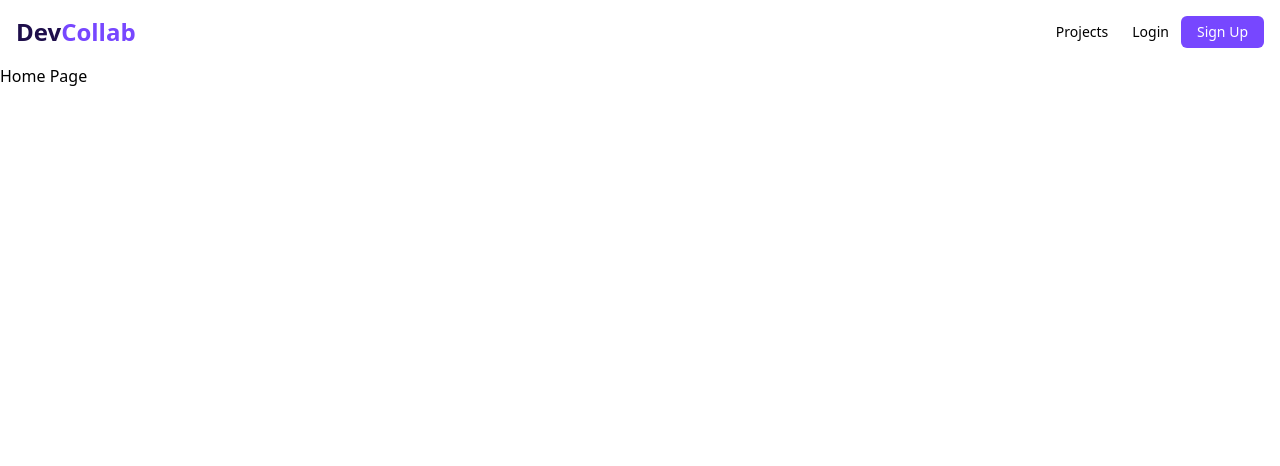
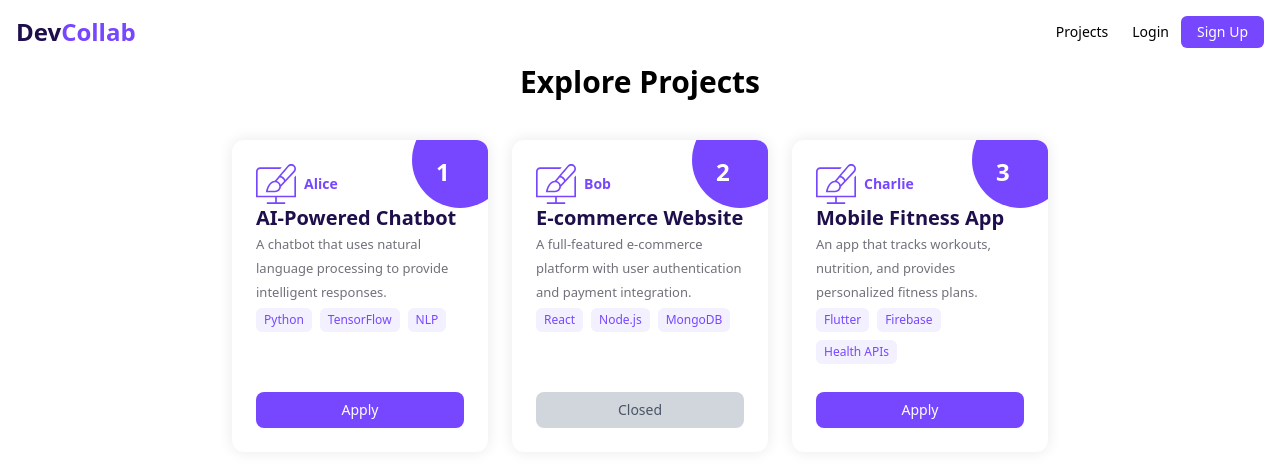
Before and after one commit to AdityaDabgotra/DevCollab, a Next.js app: page / in a window 1280 px wide. Shown: the top 466 px of the page. Built offline with nearby package versions, Linux system fonts and the light colour scheme; no server answers.

Commit message:
project card template created

```diff
--- /dev/null
+++ b/src/app/components/ProjectCard.tsx
@@ -0,0 +1,124 @@
+"use client";
+import axios from "axios";
+import mongoose from "mongoose";
+import { useState } from "react";
+import { toast } from "react-toastify";
+
+type ProjectCardProps = {
+  id: mongoose.Types.ObjectId;
+  index: number;
+  title: string;
+  desc: string;
+  techStack?: string[];
+  owner: string;
+  status?: "open" | "closed";
+};
+
+const ProjectCard = ({
+  id,
+  index,
+  title,
+  desc,
+  owner,
+  techStack,
+  status = "open",
+}: ProjectCardProps) => {
+  const [applied, setApplied] = useState(false);
+  const [loading, setLoading] = useState(false);
+
+  const handleApply = async () => {
+    if (status !== "open" || applied) return;
+
+    try {
+      setLoading(true);
+
+      // const response = await axios.post("/api/apply-project", { projectId: id });
+
+      // if (!response.data.success) {
+      //   toast.error("Failed to apply.");
+      //   return;
+      // }
+
+      setApplied(true);
+      toast.success("Applied Successfully!");
+    } catch (error) {
+      toast.error("Failed to apply. Please try again.");
+    } finally {
+      setLoading(false);
+    }
+  };
+
+  const isClosed = status !== "open";
+
+  return (
+    <div className="w-64 bg-white shadow-[0px_0px_15px_rgba(0,0,0,0.09)] p-6 space-y-3 relative overflow-hidden rounded-xl hover:scale-102 transition-transform duration-300 flex flex-col justify-between">
+      <div>
+        {/* Index bubble */}
+        <div className="w-24 h-24 bg-[#7747ff] rounded-full absolute -right-5 -top-7 flex items-end justify-start">
+          <p className="mb-5 ml-6 text-white text-2xl font-bold">{index}</p>
+        </div>
+
+        {/* Icon + Owner */}
+        <div className="flex items-center gap-2">
+          <div className="fill-[#7747ff] w-10">
+            <svg viewBox="0 0 24 24">
+              <path d="m24,6.928v13.072h-11.5v3h5v1H6.5v-1h5v-3H0V4.5c0-1.379,1.122-2.5,2.5-2.5h12.98c-.253.295-.54.631-.856,1H2.5c-.827,0-1.5.673-1.5,1.5v14.5h22v-10.993l1-1.079Zm-12.749,3.094C19.058.891,19.093.855,19.11.838c1.118-1.115,2.936-1.113,4.052.002,1.114,1.117,1.114,2.936,0,4.052l-8.185,8.828c-.116,1.826-1.623,3.281-3.478,3.281h-5.59l.097-.582c.043-.257,1.086-6.16,5.244-6.396Zm2.749,3.478c0-1.379-1.122-2.5-2.5-2.5-2.834,0-4.018,3.569-4.378,5h4.378c1.378,0,2.5-1.121,2.5-2.5Zm.814-1.073l2.066-2.229c-.332-1.186-1.371-2.057-2.606-2.172-.641.749-1.261,1.475-1.817,2.125,1.117.321,1.998,1.176,2.357,2.277Zm.208-5.276c1.162.313,2.125,1.134,2.617,2.229l4.803-5.18c.737-.741.737-1.925.012-2.653-.724-.725-1.908-.727-2.637,0-.069.08-2.435,2.846-4.795,5.606Z" />
+            </svg>
+          </div>
+          <p className="text-sm font-semibold text-[#7747ff]">{owner}</p>
+        </div>
+
+        {/* Title */}
+        <h1 className="font-bold text-xl text-[#1e0e4b]">{title}</h1>
+
+        {/* Description */}
+        <p className="text-[13px] text-zinc-500 leading-6 line-clamp-3">
+          {desc}
+        </p>
+
+        {/* Tech Stack */}
+        {techStack && techStack.length > 0 && (
+          <div className="flex flex-wrap gap-2 pt-1">
+            {techStack.slice(0, 5).map((tech, i) => (
+              <span
+                key={i}
+                className="text-xs bg-[#f3f0ff] text-[#7747ff] px-2 py-1 rounded-md"
+              >
+                {tech}
+              </span>
+            ))}
+            {techStack.length > 5 && (
+              <span className="text-xs text-zinc-400">
+                +{techStack.length - 5}
+              </span>
+            )}
+          </div>
+        )}
+      </div>
+
+      {/* Apply Button */}
+      <button
+        onClick={handleApply}
+        disabled={loading || applied || isClosed}
+        className={`mt-4 w-full py-2 rounded-lg text-sm font-medium transition-all duration-300
+          ${
+            isClosed
+              ? "bg-gray-300 text-gray-600 cursor-not-allowed"
+              : applied
+              ? "bg-green-100 text-green-600 cursor-not-allowed"
+              : "bg-[#7747ff] text-white hover:bg-[#5f37d6]"
+          }`}
+      >
+        {isClosed
+          ? "Closed"
+          : loading
+          ? "Applying..."
+          : applied
+          ? "Applied"
+          : "Apply"}
+      </button>
+    </div>
+  );
+};
+
+export default ProjectCard;
--- a/src/app/page.tsx
+++ b/src/app/page.tsx
@@ -1,9 +1,36 @@
 import React from 'react'
+import ProjectCard from './components/ProjectCard'
 
 const page = () => {
   return (
     <div>
-      Home Page
+      <h1 className='text-3xl font-bold text-center mb-10'>Explore Projects</h1>
+      <div className='flex flex-wrap gap-6 justify-center'>
+        <ProjectCard
+          id="1"
+          index={1}
+          title="AI-Powered Chatbot"
+          desc="A chatbot that uses natural language processing to provide intelligent responses."
+          owner="Alice"
+          techStack={["Python", "TensorFlow", "NLP"] } status='open'
+        />
+        <ProjectCard
+          id="2"
+          index={2}
+          title="E-commerce Website"
+          desc="A full-featured e-commerce platform with user authentication and payment integration."
+          owner="Bob"
+          techStack={["React", "Node.js", "MongoDB"]} status='closed'
+        />
+        <ProjectCard
+          id="3"
+          index={3}
+          title="Mobile Fitness App"
+          desc="An app that tracks workouts, nutrition, and provides personalized fitness plans."
+          owner="Charlie"
+          techStack={["Flutter", "Firebase", "Health APIs"]} status='open'
+        />
+      </div>
     </div>
   )
 }
```
